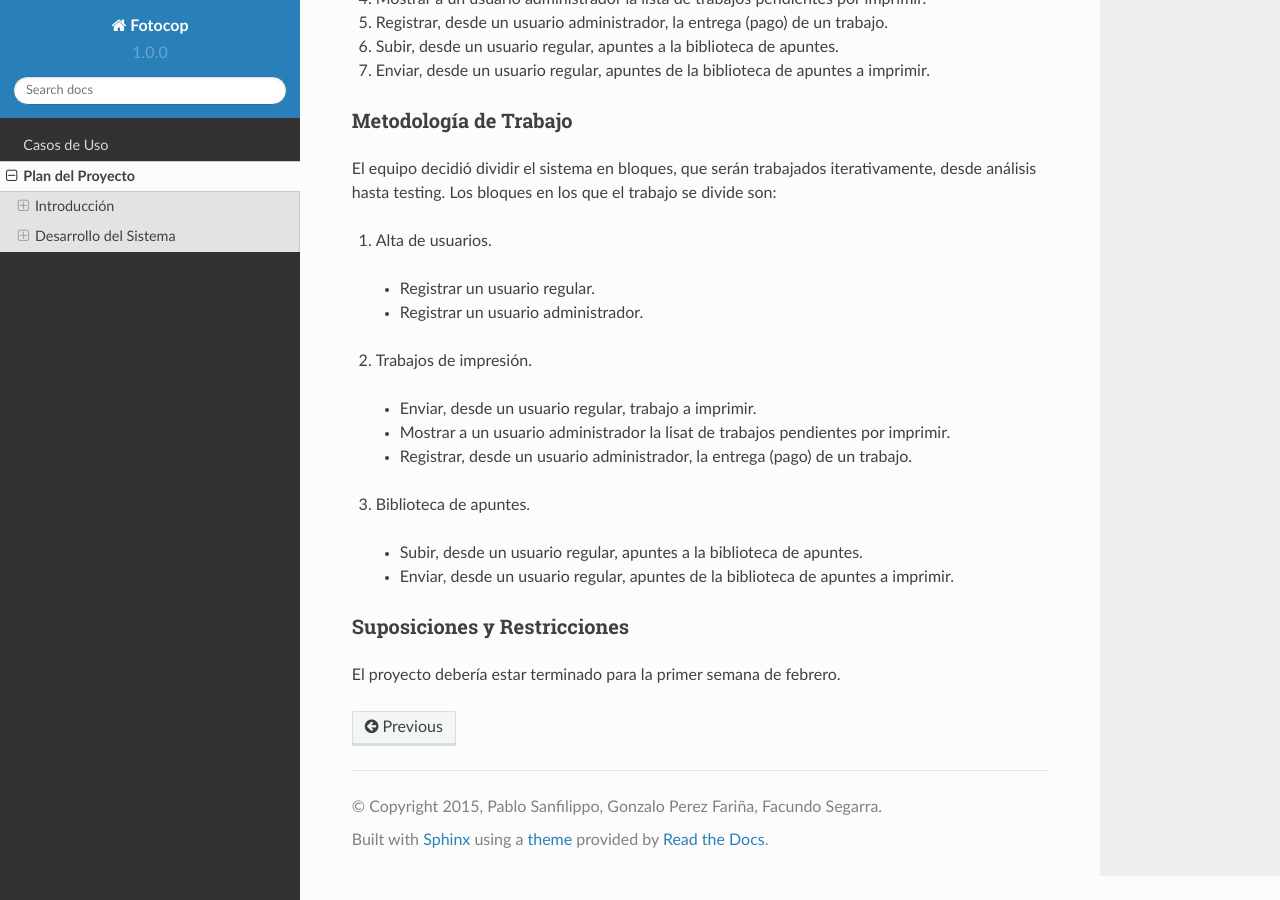
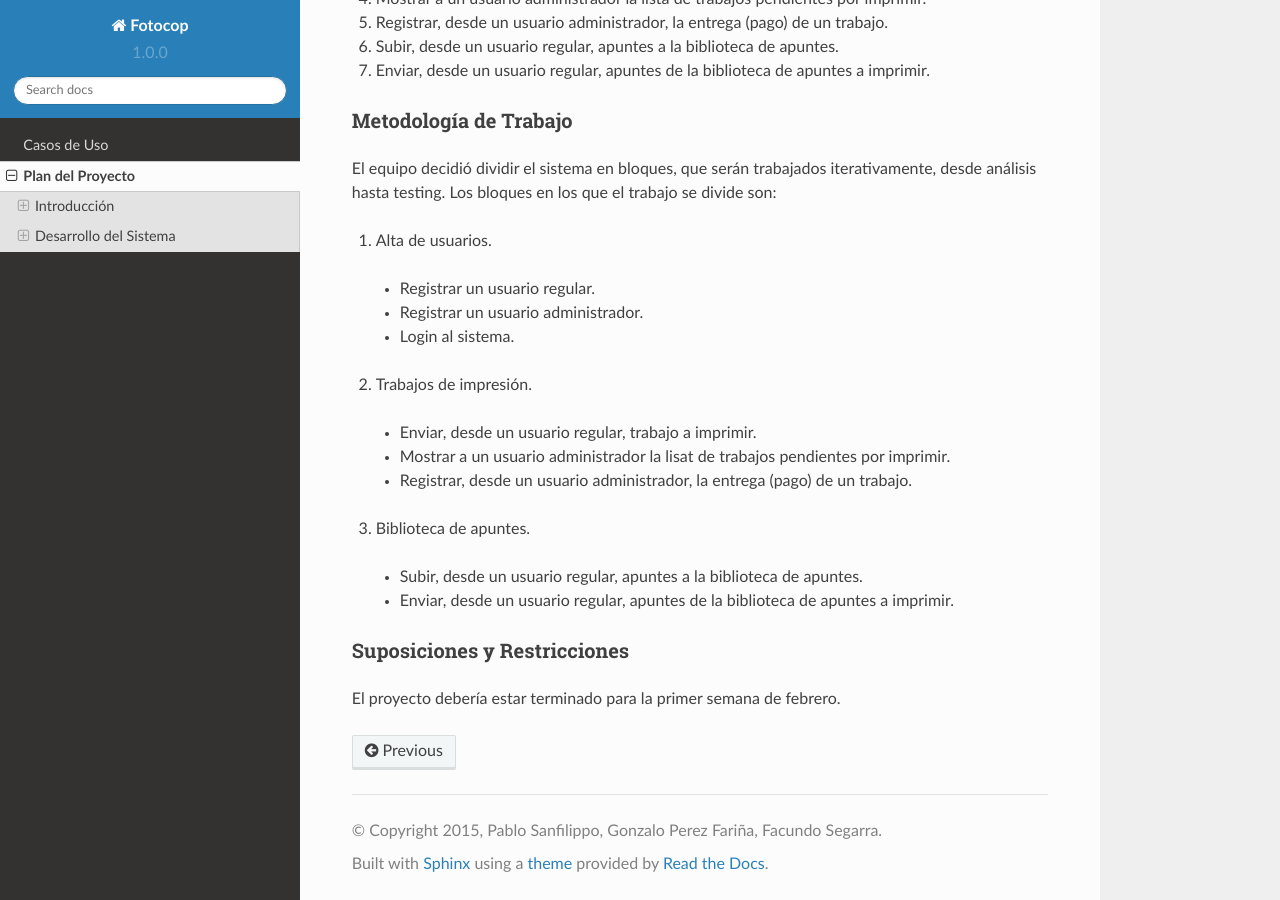
Before and after one commit to sanfilippopablo/fotocop, a Sphinx documentation site: the page built from docs/plan_de_proyecto.rst, in a window 1280 px wide and 900 px high, scrolled down 987 px. Built offline with Sphinx 7.4.7 and the Read the Docs theme 2.0.0, drawn with Linux system fonts in a browser that asks for light colours; pages that are not in the unit, such as notebooks, are missing from menus.

Commit message:
Arreglado el plan de proyecto (Incluido el login al sistema en el bloque 1)

```diff
--- a/docs/plan_de_proyecto.rst
+++ b/docs/plan_de_proyecto.rst
@@ -46,6 +46,7 @@ Los bloques en los que el trabajo se divide son:
 1. Alta de usuarios.
   * Registrar un usuario regular.
   * Registrar un usuario administrador.
+  * Login al sistema.
 2. Trabajos de impresión.
   * Enviar, desde un usuario regular, trabajo a imprimir.
   * Mostrar a un usuario administrador la lisat de trabajos pendientes por imprimir.
```
